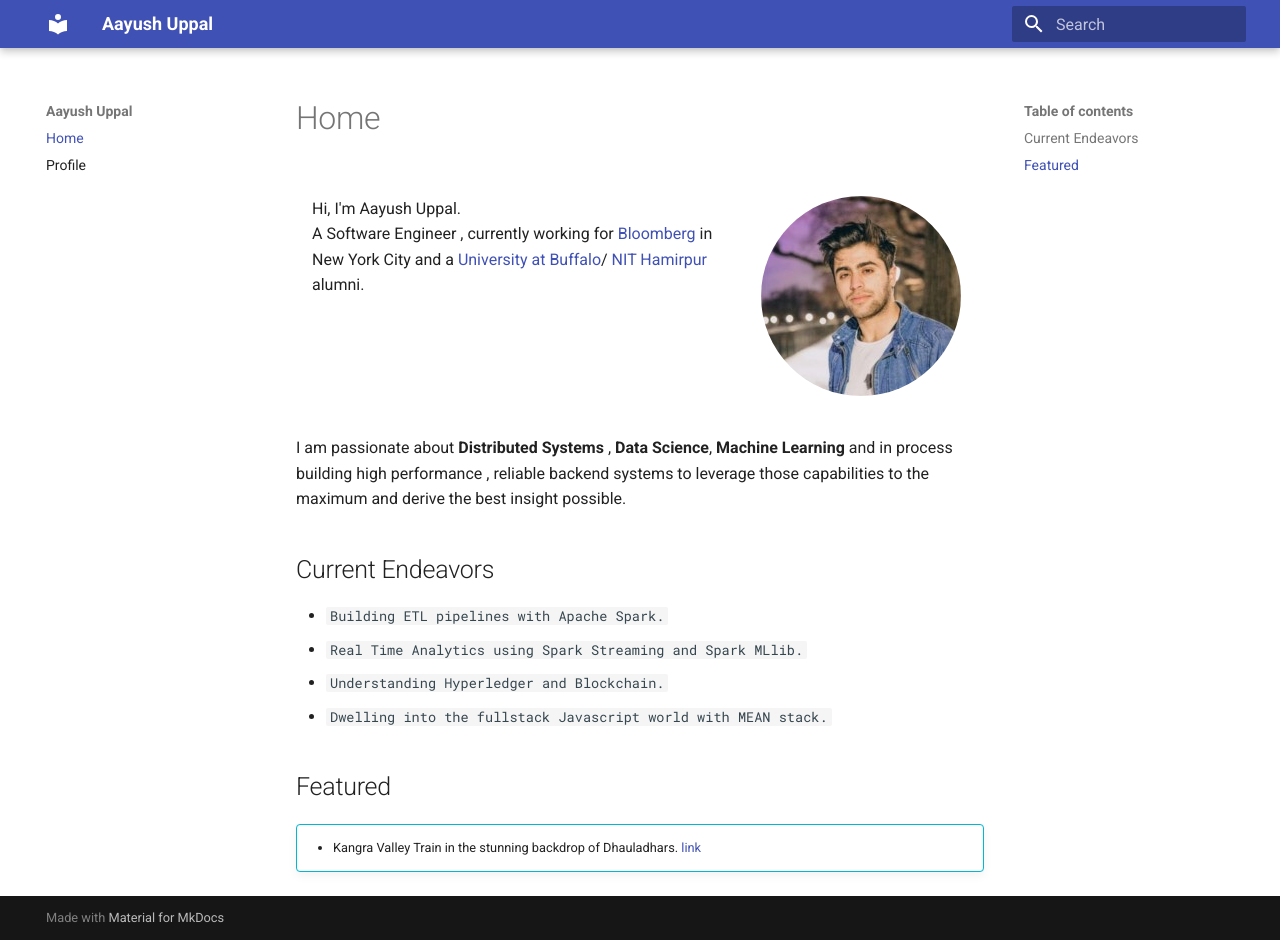
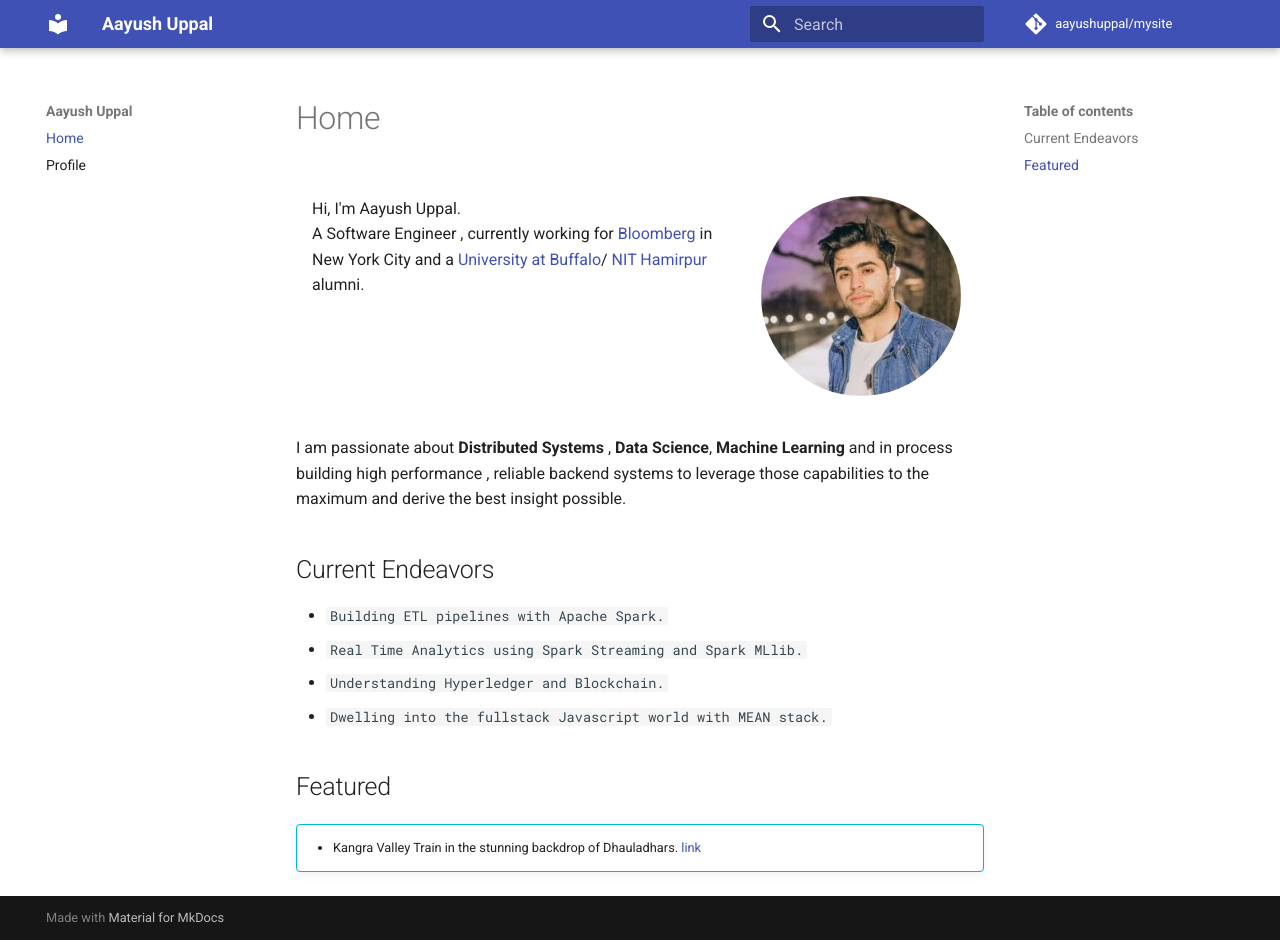
Before and after one commit to aayushuppal/mysite, an MkDocs documentation site: the page built from docs/index.md, in a window 1280 px wide and 940 px high. Built offline with MkDocs 1.6.1 and Material for MkDocs 9.7.7, drawn with Linux system fonts in a browser that asks for light colours; nearby versions of some CDN libraries; a script that is not in the unit is left out; comment, search, counter and statistics services are not loaded; old or Windows-style settings are respelled for this version of MkDocs.

Commit message:
repo added

```diff
--- a/mkdocs.yml
+++ b/mkdocs.yml
@@ -7,6 +7,8 @@ pages:
   - Home: index.md
   - Profile: profile.md
 
+repo_name: aayushuppal/mysite
+repo_url: https://github.com/aayushuppal/mysite
 
 extra_css:
   - 'stylesheets/flexboxgrid.min.css'
```
